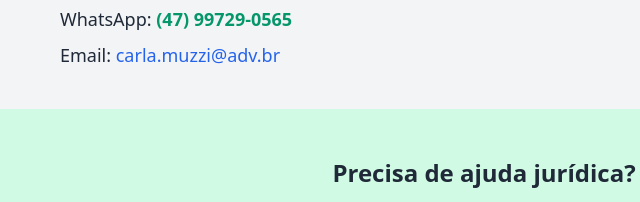
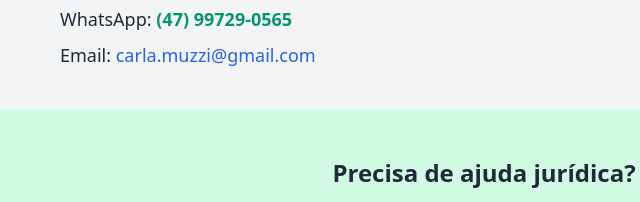
Before and after one commit to cpoffo/site-carla, a plain HTML site: page index.html in a window 1280 px wide. Shown: the part 745-947 px from the top of the page, 156-796 px from the left. Drawn offline with nearby package versions, Linux system fonts and the light colour scheme.

Commit message:
Update index.html

```diff
--- a/index.html
+++ b/index.html
@@ -41,7 +41,7 @@
     <h2 class="text-2xl font-bold mb-4 border-b pb-2 border-gray-300">Contato</h2>
     <p class="text-lg mb-2">Endereço: Rua Euzébio de Queirós, 117 – Glória – Joinville/SC</p>
     <p class="text-lg mb-2">WhatsApp: <a href="https://wa.me/5547997290565" class="text-green-600 font-semibold">(47) 99729-0565</a></p>
-    <p class="text-lg">Email: <a href="mailto:carla.muzzi@adv.br" class="text-blue-600">carla.muzzi@adv.br</a></p>
+    <p class="text-lg">Email: <a href="mailto:carla.muzzi@adv.br" class="text-blue-600">carla.muzzi@gmail.com</a></p>
   </section>
 
   <section class="bg-green-100 text-center py-12 px-6">
```
